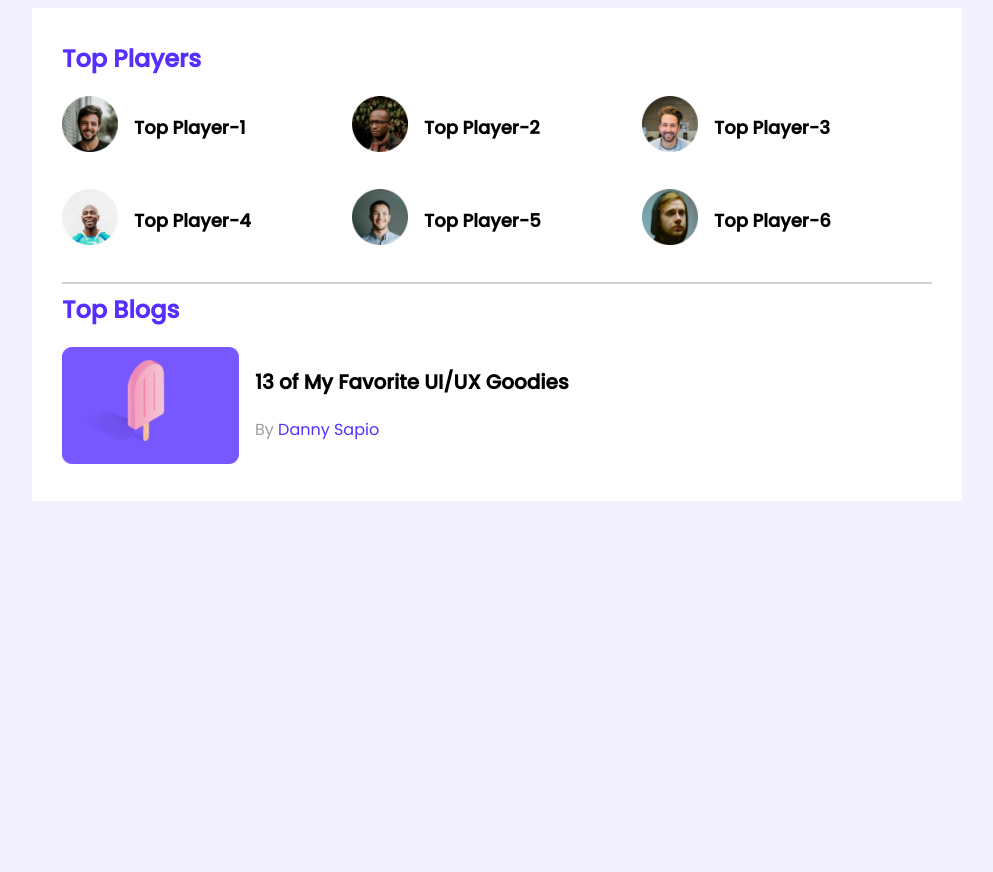
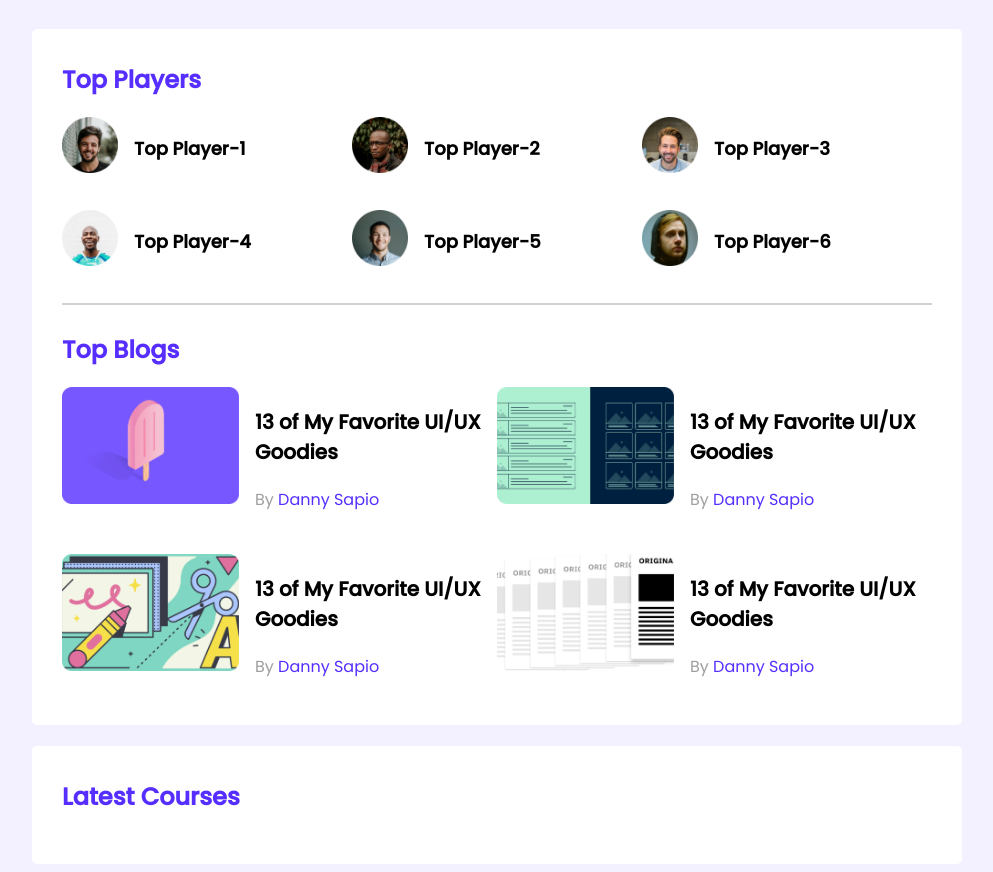
Before and after one commit to rafidulislam19/leader-board-css3, a plain HTML site: page index.html in a window 1280 px wide. Shown: the whole page, without its empty margins (143-1136 px from the left). Before the commit the page ends 800 px from the top, so only its background shows below. Drawn offline with Linux system fonts and the light colour scheme.

Commit message:
top blog

```diff
--- a/index.html
+++ b/index.html
@@ -56,8 +56,40 @@
                             <p class="blog-author">By <a href="">Danny Sapio</a></p>
                         </div>
                      </article>
+                     <article class="blog">
+                        <div class="thumbnail">
+                            <img src="images/blogs/blog-2.png" alt="">
+                        </div>
+                        <div class="blog-info">
+                            <h3 class="blog-title">13 of My Favorite UI/UX Goodies</h3>
+                            <p class="blog-author">By <a href="">Danny Sapio</a></p>
+                        </div>
+                     </article>
+                     <article class="blog">
+                        <div class="thumbnail">
+                            <img src="images/blogs/blog-3.png" alt="">
+                        </div>
+                        <div class="blog-info">
+                            <h3 class="blog-title">13 of My Favorite UI/UX Goodies</h3>
+                            <p class="blog-author">By <a href="">Danny Sapio</a></p>
+                        </div>
+                     </article>
+                     <article class="blog">
+                        <div class="thumbnail">
+                            <img src="images/blogs/blog-4.png" alt="">
+                        </div>
+                        <div class="blog-info">
+                            <h3 class="blog-title">13 of My Favorite UI/UX Goodies</h3>
+                            <p class="blog-author">By <a href="">Danny Sapio</a></p>
+                        </div>
+                     </article>
                 </div>
             </div>
+        </section>
+
+        <!-- latest courses -->
+        <section class="container">
+            <h2 class="section-title">Latest Courses</h2>
         </section>
     </main>
 </body>
--- a/styles/style.css
+++ b/styles/style.css
@@ -7,15 +7,19 @@ body {
 }
 main {
   display: flex;
-  justify-content: center;
+  flex-direction: column;
+  align-items: center;
 }
 .container {
   background-color: #ffffff;
   width: 870px;
   padding: 30px;
+  margin-top: 21px;
+  border-radius: 5px;
 }
 hr {
   border: 1px solid #d1d1d1;
+  margin-bottom: 27px;
 }
 /* top players style */
 .top-players {
@@ -49,6 +53,11 @@ hr {
   width: 177px;
   height: 117px;
 }
+.blogs {
+  display: grid;
+  grid-template-columns: repeat(2, 1fr);
+  grid-row-gap: 26px;
+}
 .blog {
   display: flex;
 }
```
